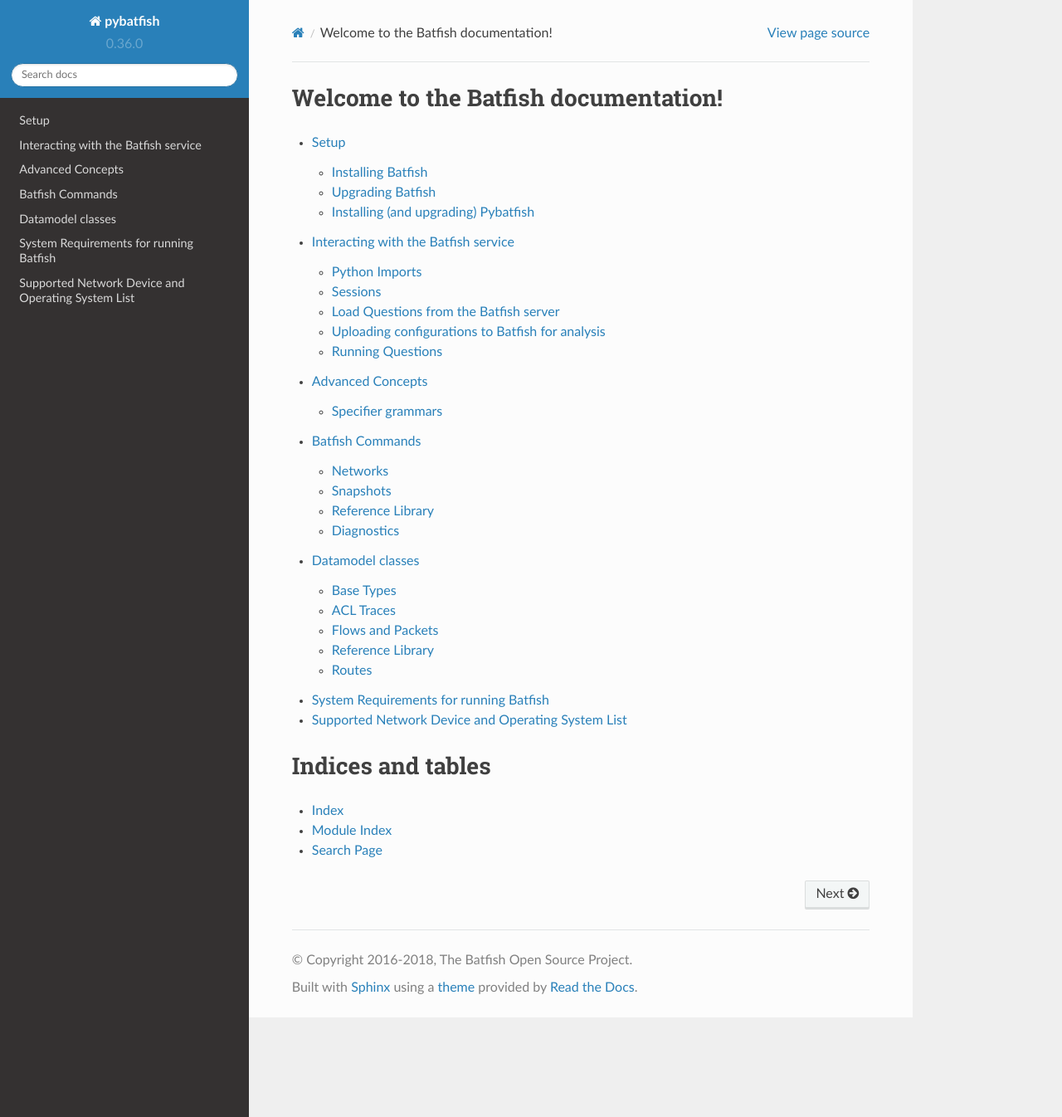
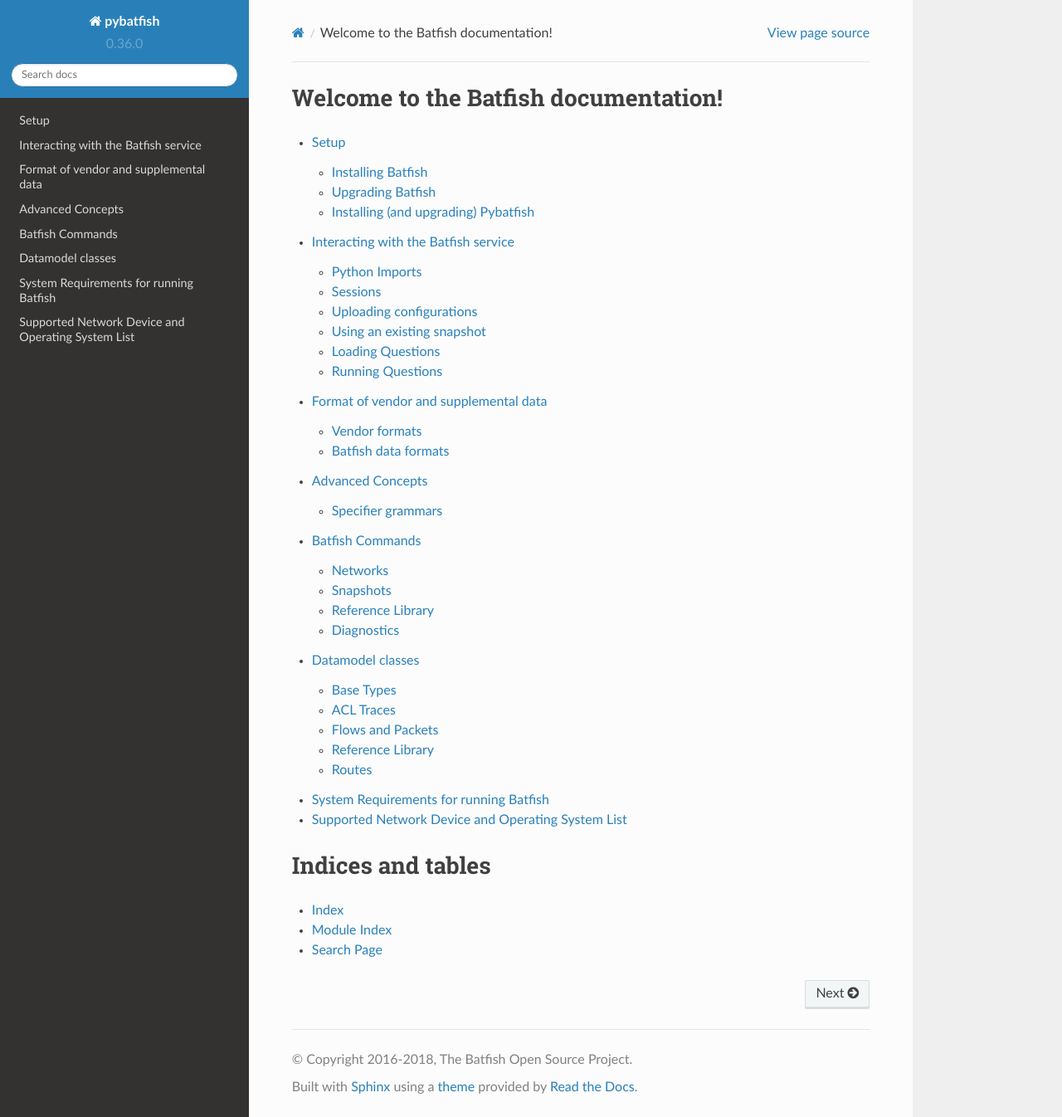
Before and after one commit to batfish/pybatfish, a Sphinx documentation site: the page built from docs/source/index.rst, in a window 1280 px wide and 1346 px high. Shown: the whole window at 83% size. Built offline with Sphinx 7.4.7 and the Read the Docs theme 2.0.0, drawn with Linux system fonts in a browser that asks for light colours; some of the changed lines change nothing that is shown.

Commit message:
Cleanup pass

````diff
--- /dev/null
+++ b/docs/source/formats.md
@@ -0,0 +1,94 @@
+# Format of vendor and supplemental data
+
+## Vendor formats
+
+For vendors whose device configuration is not a single text file, additional preprocessing may be necessary before uploading data to Batifsh.
+
+### F5 BIG-IP
+
+F5 BIG-IP configuration spans multiple individual files.
+Follow the instructions [here](https://github.com/batfish/batfish/wiki/Packaging-F5-Big-IP-configuration-for-analysis) to properly package them for analysis.
+
+
+### Cumulus Linux
+
+Cumulus devices can be configured by editing individual files, such as `/etc/interfaces`, `/etc/frr.conf` or invoking the [Network Command-Line Utility (NCLU)](https://docs.cumulusnetworks.com/display/DOCS/Network+Command+Line+Utility+-+NCLU)
+
+In either case, follow the instructions [here](https://github.com/batfish/batfish/wiki/Packaging-snapshots-for-analysis#cumulus)
+
+Note: If you are using the `BGP Unnumbered` feature on Cumulus devices, you will need to supply a [Layer1 topology file](#layer-1-topology-file).
+
+
+## Batfish data formats
+
+### Host JSON files
+
+The host JSON files contain basic information about the hosts attached to the network, including their names, a pointer to their iptables configuration file, and their interfaces. An example file is:
+
+```json
+{
+  "hostname" : "host1",
+  "iptablesFile" : "iptables/host1.iptables",
+  "hostInterfaces" : {
+    "eth0" : {
+      "name": "eth0",
+      "prefix" : "2.128.0.101/24"
+    }
+  }
+}
+```
+
+`iptables/host1.iptables` is the path relative to the snapshot where this host's iptables configuration can be found. iptables configuration files should be in the format that is generated by `iptables-save`.
+
+
+### Layer-1 topology file
+
+Normally Batfish infers Layer-3 interface adjacencies based on IP address configuration on interfaces.
+
+For instance, if there are two interfaces in the network with IP assignments `192.168.1.1/24` and `192.128.1.2/24` respectively,
+Batfish will infer that these interfaces are adjacent.
+
+However, you may override this behavior by supplying a Layer-1 topology file.
+In this case, Layer-3 adjacencies are computed by combining the supplied Layer-1 adjacencies with Layer-2 and Layer-3 configuration to get a more accurate model.
+This is especially useful if IP addresses are reused across the network on interfaces that are not actually adjacent in practice.
+
+The expected Layer-1 topology file is a JSON file that has a list of edge records, where each edge record has node and interface names of the two ends.
+See [this file](https://github.com/batfish/batfish/tree/master/networks/example/example_layer1_topology.json) for an example.
+Your file name should be `layer1_topology.json` for it to be considered by Batfish.
+
+
+### ISP configuration
+
+Batfish can model routers representing ISPs (and Internet) for a given network.
+The modeling is based on a json configuration file (`isp_config.json`),
+which tells Batfish about the interfaces on border routers which peer with the ISPs.
+An example file is:
+
+```json
+{
+  "borderInterfaces": [
+    {
+      "borderInterface": {
+        "hostname": "as2border1",
+        "interface": "GigabitEthernet3/0"
+      }
+    }, {
+      "borderInterface": {
+        "hostname": "as2border2",
+        "interface": "GigabitEthernet3/0"
+      }
+    }
+  ],
+  "filter": {
+    "onlyRemoteAsns": [],
+    "onlyRemoteIps": []
+  }
+}
+```
+
+Here `borderInterfaces` contains the list of interfaces on border routers which are meant to peer with the ISPs.
+`onlyRemoteAsns` (list of ASNs) and `onlyRemoteIps` (list of IPs) provide a way to apply additional filter by restricting to ISPs having specific ASNs or IPs.
+
+_Batfish will not try to model any ISP routers in the absence of this configuration file._
+
+An example network with ISP modeling configuration is [here](https://github.com/batfish/batfish/tree/master/networks/example/live-with-isp).
--- a/docs/source/index.rst
+++ b/docs/source/index.rst
@@ -6,6 +6,7 @@
 
    getting_started.rst
    notebooks/interacting.ipynb
+   formats.md
    advanced.rst
    batfish_commands.rst
    datamodel.rst
````
Also changed, not shown: docs/networks/example/example-network.png (deleted), docs/source/notebooks/interacting.ipynb.
